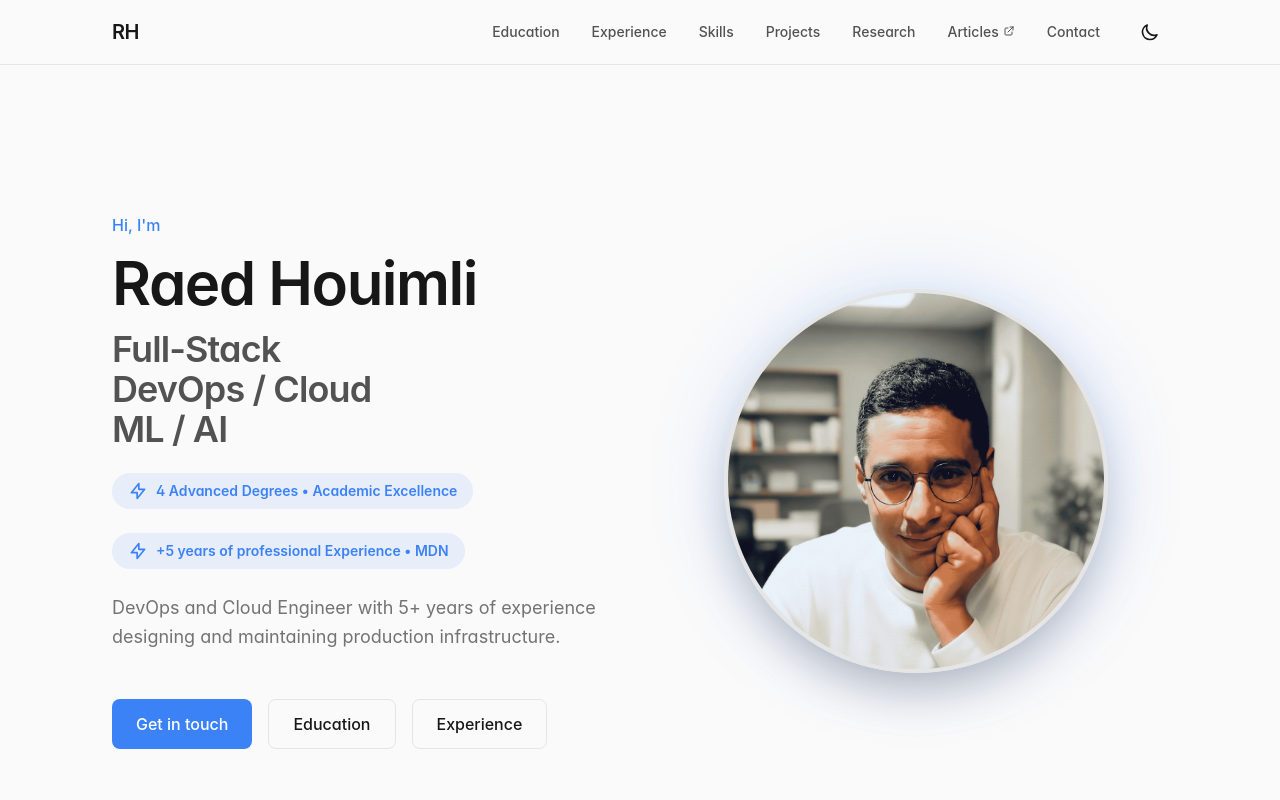
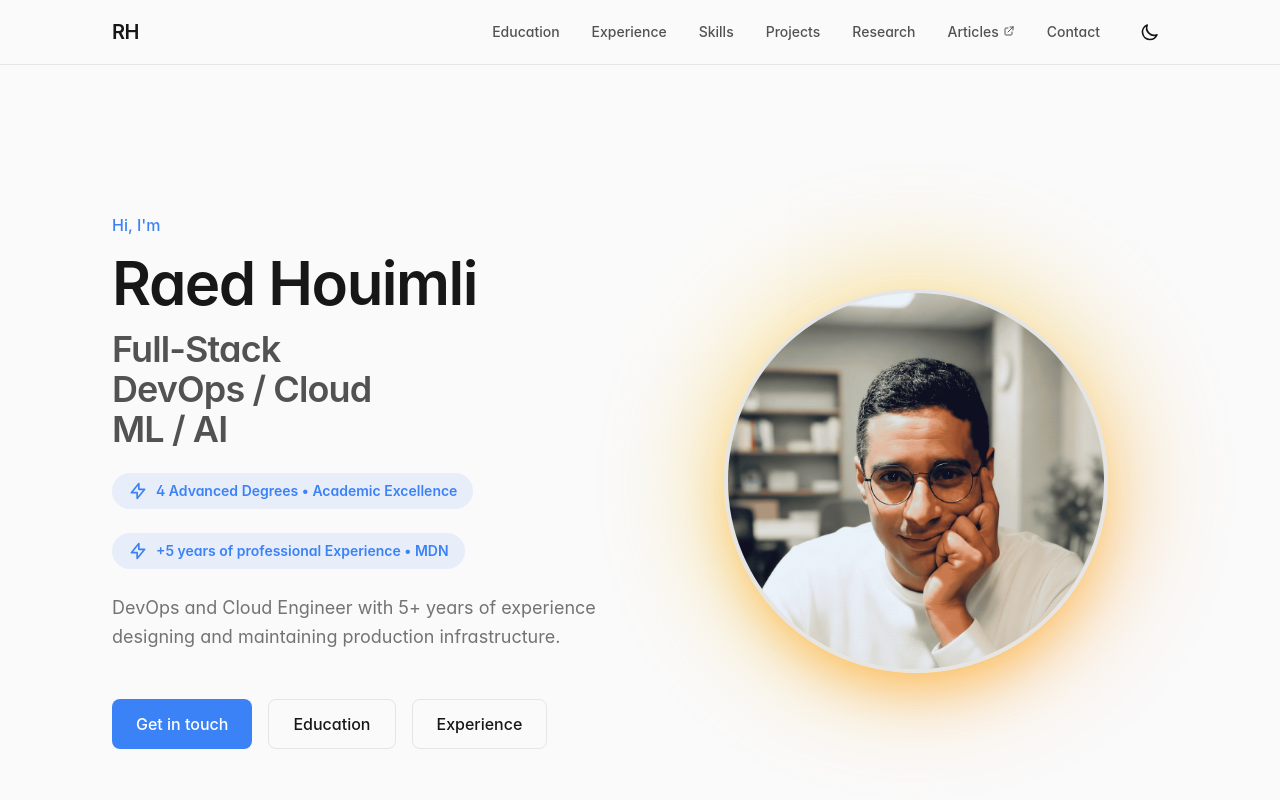
Before and after one commit to raed-houimli/raed-houimli.github.io, a React (Vite) app: page / in a window 1280 px wide. Shown: the top 800 px of the page. Built offline with nearby package versions, Linux system fonts and the light colour scheme.

Commit message:
returning my gold shine

```diff
--- a/src/components/Footer.tsx
+++ b/src/components/Footer.tsx
@@ -53,7 +53,6 @@ export const Footer: React.FC = () => {
           </div>
         </div>
       </div>
-      test
     </footer>
   );
 };
--- a/src/components/sections/Hero.tsx
+++ b/src/components/sections/Hero.tsx
@@ -119,11 +119,11 @@ export const Hero: React.FC = () => {
             className="order-1 md:order-2 flex justify-center"
           >
             <div className="relative w-64 h-64 sm:w-80 sm:h-80 md:w-96 md:h-96">
-              <div className="absolute inset-0 bg-gradient-to-br from-accent-primary to-blue-600 rounded-full opacity-20 blur-2xl"></div>
+              <div className="absolute inset-0 bg-gradient-to-br from-amber-400 via-yellow-500 to-orange-500 rounded-full opacity-30 blur-3xl animate-pulse"></div>
               <img
                 src="/profile.jpg"
                 alt="Raed Houimli - DevOps and Cloud Engineer"
-                className="relative w-full h-full object-cover rounded-full border-4 border-accent-primary shadow-2xl"
+                className="relative w-full h-full object-cover rounded-full border-4 border-amber-400 shadow-2xl shadow-amber-500/50"
                 loading="eager"
               />
             </div>
```
